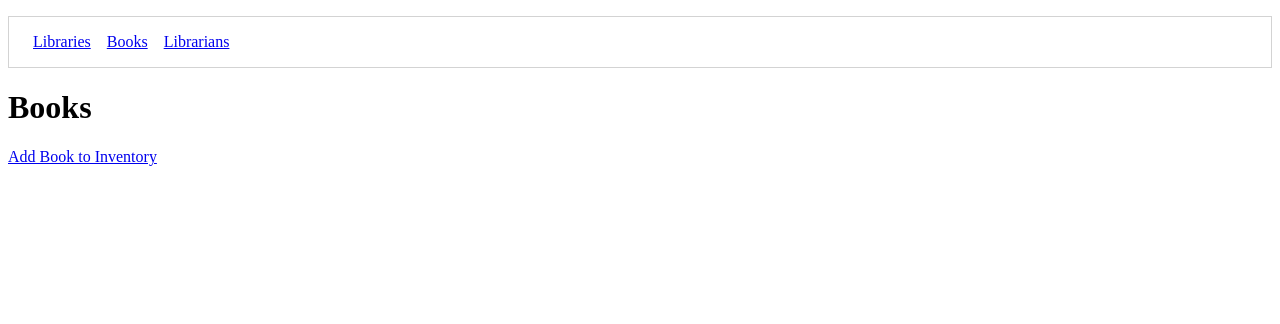
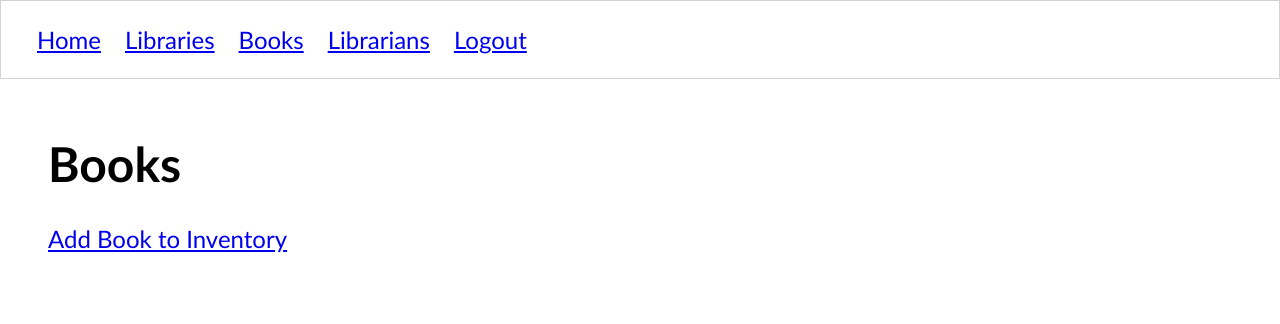
Before and after one commit to LukeEsworthy/Library-Management-Project, a Django app: page /books/ in a window 1280 px wide. Shown: the top 324 px of the page. Run offline with Django 3.2, Linux system fonts and the light colour scheme; the visitor is signed in with stand-in values (Sample User, id 1); data that the repository does not hold is empty.

Commit message:
completed chapter 11, added styling

```diff
--- /dev/null
+++ b/libraryapp/static/scripts/books.js
@@ -0,0 +1,21 @@
+const infoDialog = document.querySelector(".infoDialog");
+const message = document.querySelector(".infoDialog__message");
+const closeDialog = document.querySelector(".closeDialog");
+
+document.querySelector(".books").addEventListener("click", (evt) => {
+  if (evt.target.id.startsWith("detail")) {
+    const id = evt.target.id.split("--")[1];
+    message.innerText = `You have selected book ${id}`;
+    infoDialog.show();
+  }
+});
+
+// Close the dialog when the close button is clicked
+closeDialog.addEventListener("click", (e) => infoDialog.close());
+
+// Close the dialog when the escape key is pressed
+window.addEventListener("keyup", (e) => {
+  if (e.keyCode === 27) {
+    infoDialog.close();
+  }
+});
--- /dev/null
+++ b/libraryapp/static/styles/base.css
@@ -0,0 +1,22 @@
+body {
+  margin: 0;
+  padding: 0;
+  font-size: 1.5em;
+  font-family: "Gill Sans", "Gill Sans MT", Calibri, "Trebuchet MS", sans-serif;
+}
+
+.main-content {
+  padding: 1em 2em;
+}
+
+.navList {
+  list-style-type: none;
+  display: flex;
+  border: 1px solid lightgray;
+  padding: 1em;
+  margin: 0;
+}
+
+.navList__route {
+  margin: 0 0.5em;
+}
--- /dev/null
+++ b/libraryapp/static/styles/books.css
@@ -0,0 +1,22 @@
+.books {
+  list-style: none;
+  display: flex;
+  flex-wrap: wrap;
+  justify-content: space-evenly;
+}
+
+.book {
+  flex-basis: 20%;
+  padding: 0 2em 0.5em 2em;
+  border: 1px solid gray;
+  margin: 1em;
+  padding: 1.5em;
+}
+
+.book__title {
+  font-size: 1.1em;
+}
+
+.book__description {
+  font-size: 0.75em;
+}
--- a/libraryapp/templates/books/list.html
+++ b/libraryapp/templates/books/list.html
@@ -1,15 +1,33 @@
 {% extends 'shared/base.html' %}
+{% load static %}
+
+{% block css %}
+    <link rel="stylesheet" href="{% static 'styles/books.css' %}" />
+{% endblock %}
 
 {% block content %}
     <h1>Books</h1>
 
+    <dialog class="infoDialog">
+        <div class="infoDialog__message"></div>
+        <button class="closeDialog">Close</button>
+    </dialog>
+
     <a href="{% url 'libraryapp:book_form' %}">Add Book to Inventory</a>
-    <ol>
+
+    <ol class="books">
     {% for book in all_books %}
-      <li>
-        <a href="{% url 'libraryapp:book' book.id %}"> {{ book.title }} </a>
-        by {{book.author}} published in {{book.year_published}}
-      </li>
+        <li class="book">
+            <a class="book__title" href="{% url 'libraryapp:book' book.id %}"> {{ book.title }}</a>
+            <div class="book__description">
+                by {{book.author}} published in {{book.year_published}}
+            </div>
+            <button id="detail--{{ book.id }}">Details</button>
+        </li>
     {% endfor %}
     </ol>
 {% endblock %}
+
+{% block scripts %}
+    <script src="{% static 'scripts/books.js' %}"></script>
+{% endblock %}
--- a/libraryapp/templates/shared/base.html
+++ b/libraryapp/templates/shared/base.html
@@ -6,33 +6,31 @@
     <meta charset="utf-8">
     <title>Library</title>
 
-    <style>
-        .navList {
-            list-style-type: none;
-            display: flex;
-            border: 1px solid lightgray;
-            padding: 1em;
-        }
+    <link rel="stylesheet" href="{% static 'styles/base.css' %}" />
 
-        .navList__route {
-            margin: 0 0.5em;
-        }
-    </style>
+    {% block css %}
+    {% endblock %}
 </head>
 
 <body>
 
     <nav id="site-nav">
         <ol class="navList">
+            <li class="navList__route"><a href="{% url 'libraryapp:home' %}">Home</a></li>
             <li class="navList__route"><a href="{% url 'libraryapp:libraries' %}">Libraries</a></li>
             <li class="navList__route"><a href="{% url 'libraryapp:books' %}">Books</a></li>
             <li class="navList__route"><a href="{% url 'libraryapp:librarians' %}">Librarians</a></li>
+            <li class="navList__route"><a href="{% url 'libraryapp:logout' %}">Logout</a></li>
         </ol>
     </nav>
 
-    {% block content %}
-    {% endblock %}
+    <main class="main-content">
+        {% block content %}
+        {% endblock %}
+    </main>
 
+    {% block scripts %}
+    {% endblock scripts %}
 </body>
 
 </html>
--- a/libraryapp/urls.py
+++ b/libraryapp/urls.py
@@ -1,4 +1,6 @@
 from django.urls import include, path
+from django.conf import settings
+from django.conf.urls.static import static
 from .views import *
 
 app_name = "libraryapp"
@@ -16,4 +18,4 @@ urlpatterns = [
     path('library/form/', library_form, name='library_form'),
     path('accounts/', include('django.contrib.auth.urls')),
     path('logout/', logout_user, name='logout'),
-]
+] + static(settings.STATIC_URL, document_root=settings.STATIC_ROOT)
```
